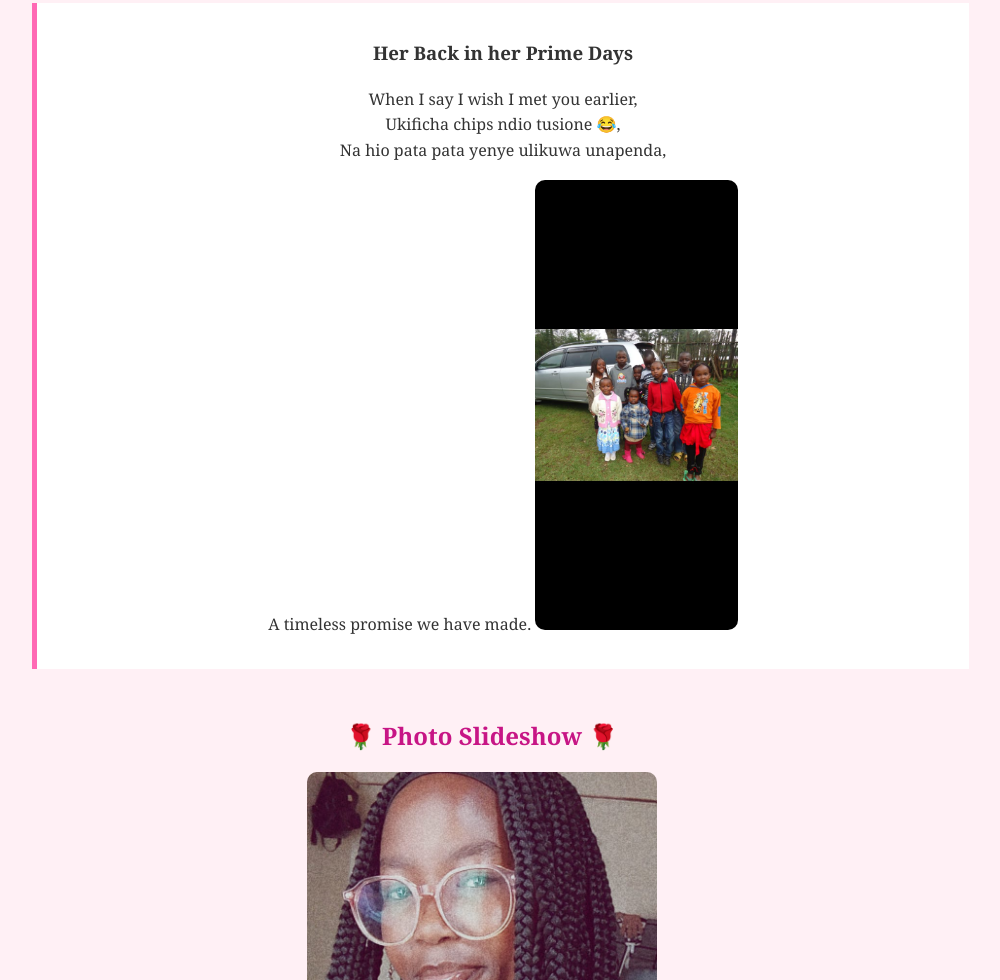
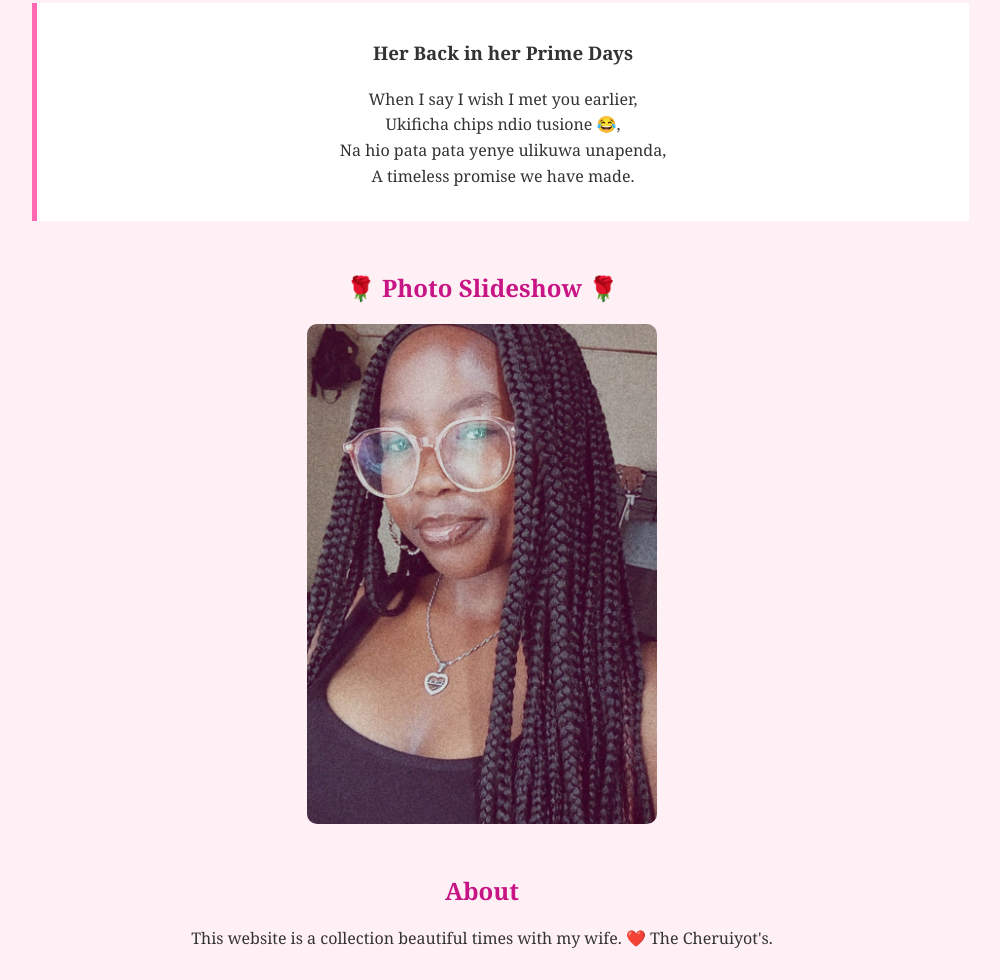
Before and after one commit to malcolm316a-boop/sage, a plain HTML site: page index.html in a window 1280 px wide. Shown: the part 800-1780 px from the top of the page, without its empty margins (158-1158 px from the left). Drawn offline with Linux system fonts and the light colour scheme.

Commit message:
Update index.html

```diff
--- a/index.html
+++ b/index.html
@@ -156,7 +156,6 @@
           Ukificha chips ndio tusione 😂,<br />
           Na hio pata pata yenye ulikuwa unapenda,<br />
           A timeless promise we have made.
-          <img src="1759836610883.jpg">
         </p>
       </div>
     </section>
```
